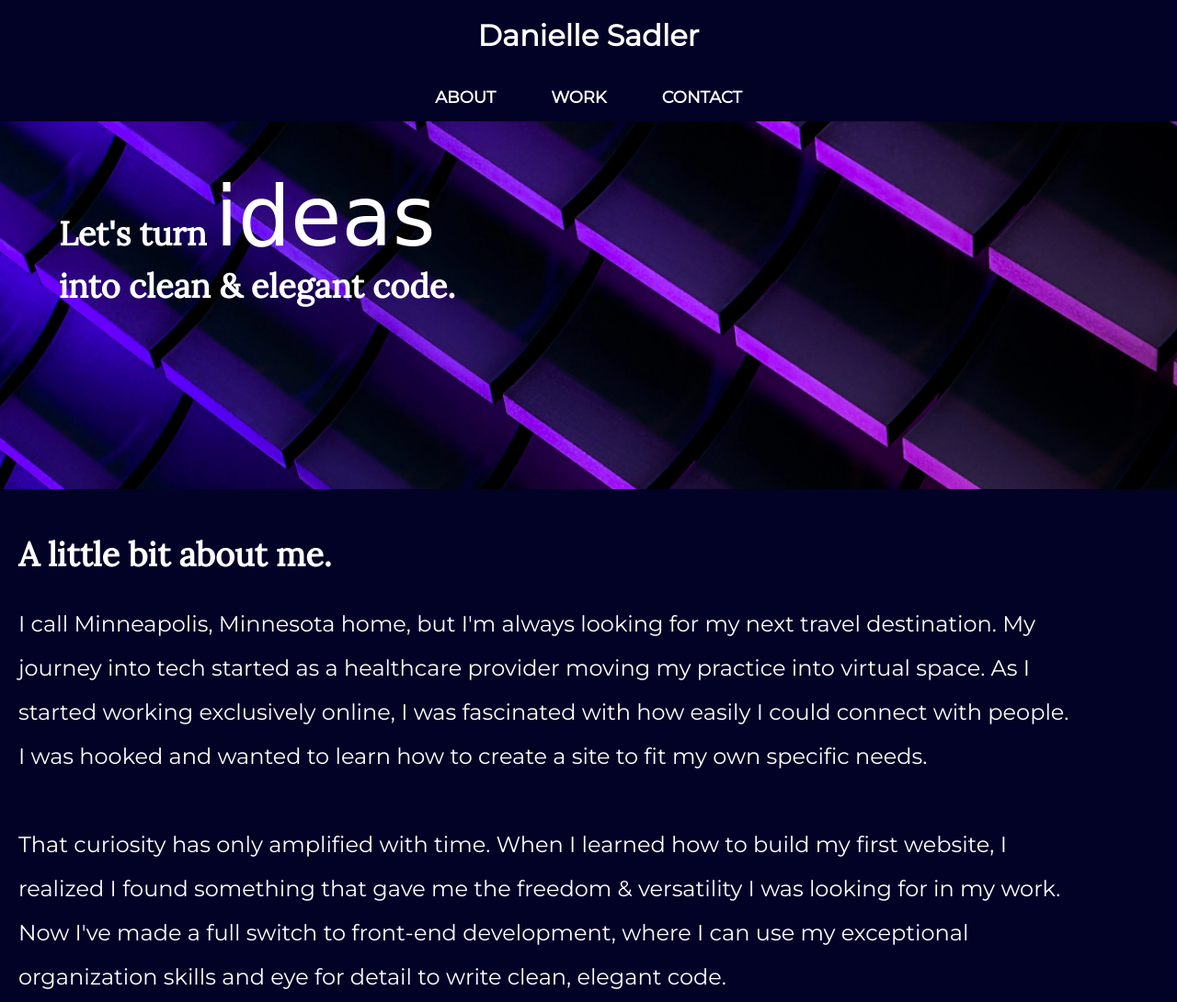
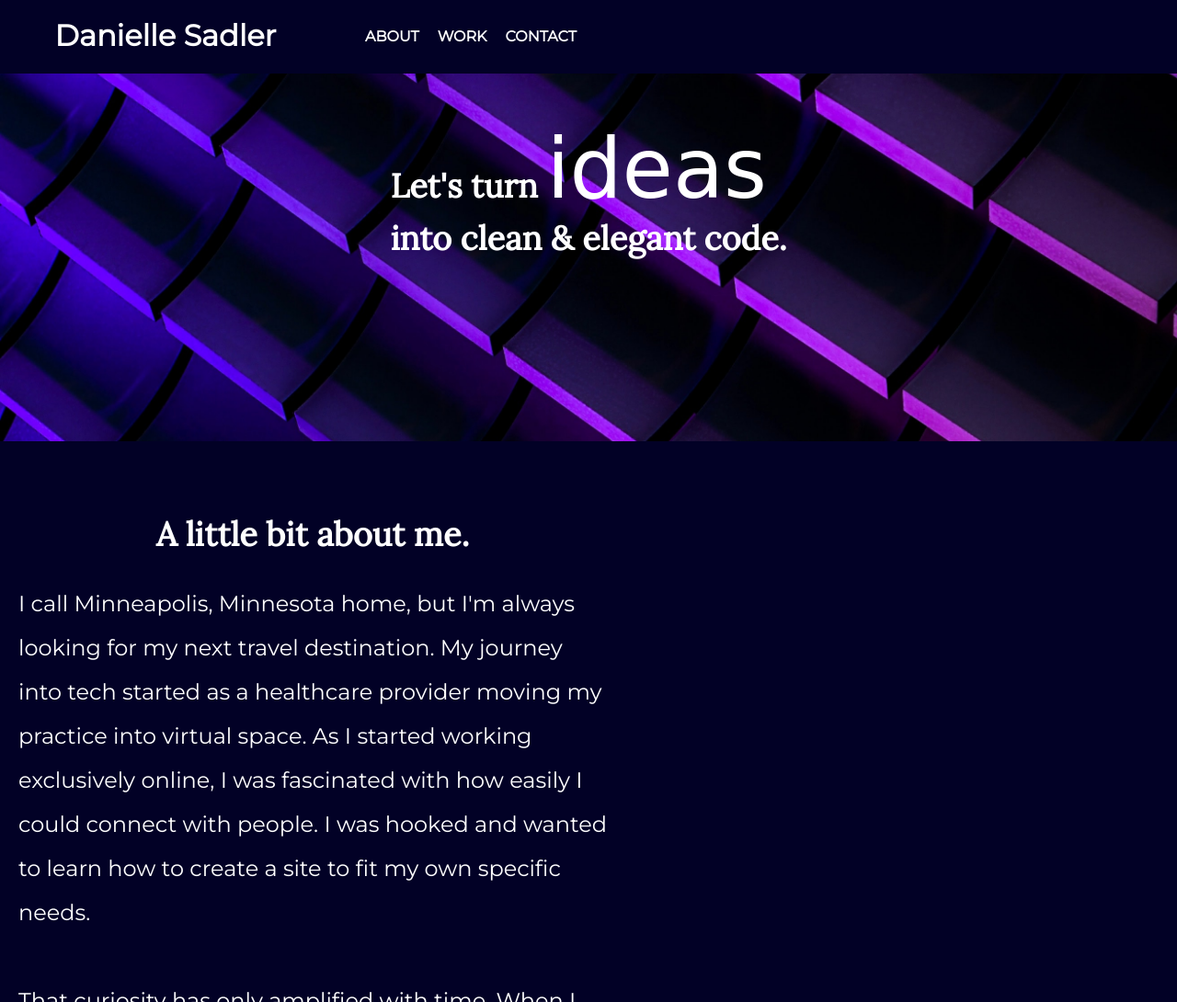
Before and after one commit to dsad8000/website-upgrade, a website built with Parcel: page index.html in a window 1280 px wide. Shown: the top 1090 px of the page at 92% size. Built offline with nearby package versions, Linux system fonts and the light colour scheme; a web font is replaced by a local one.

Commit message:
CSS Tablet

```diff
--- a/css/main.css
+++ b/css/main.css
@@ -192,6 +192,13 @@ nav ul li a {
   flex-flow: row wrap;
 }
 
+.hero-area .content-wrapper {
+  width: 90%;
+  display: flex;
+  justify-content: center;
+  flex-flow: row wrap;
+}
+
 .hero-area h2 {
   font-size: 2.25em;
   line-height: 1.2;
@@ -209,7 +216,12 @@ nav ul li a {
 .about .content-wrapper {
   width: 90%;
   margin: 50px 20px;
+  display: flex;
+  justify-content: center;
+  align-items: center;
+  flex-flow: row wrap;
 }
+
 .about h2 {
   color: white;
 }
@@ -395,12 +407,50 @@ h3 {
    These examples override the primary ('mobile first') styles.
    Modify as content requires.
    ========================================================================== */
-@media only screen and (min-width: 35em) {
+   @media only screen and (min-width: 35em) {
     /* Style adjustments for viewports that meet the condition */
+    }
+
+   @media only screen and (min-width: 768px) {
+  /* Tablet styles here */
+
+  /*General styles*/
+  .content-wrapper {
+    max-width: 640px;
+    margin: 50px 0;
   }
 
+  header {
+    justify-content: space-between;
+  }
 
-@media print,
+  header .content-wrapper {
+    width: 100%;
+    justify-content: space-between;
+  }
+
+  header .name {
+    width: 50%;
+    padding-left: 20px;
+  }
+
+  header nav {
+    width: 40%;
+  }
+
+  header nav ul {
+    justify-content: space-around;
+  }
+
+  header nav ul li a {
+    justify-content: space-around;
+    padding: 0 10px;
+    font-size: 1em;
+    font-weight: bold;
+  }
+}
+
+    @media print,
   (-webkit-min-device-pixel-ratio: 1.25),
   (min-resolution: 1.25dppx),
   (min-resolution: 120dpi) {
```
